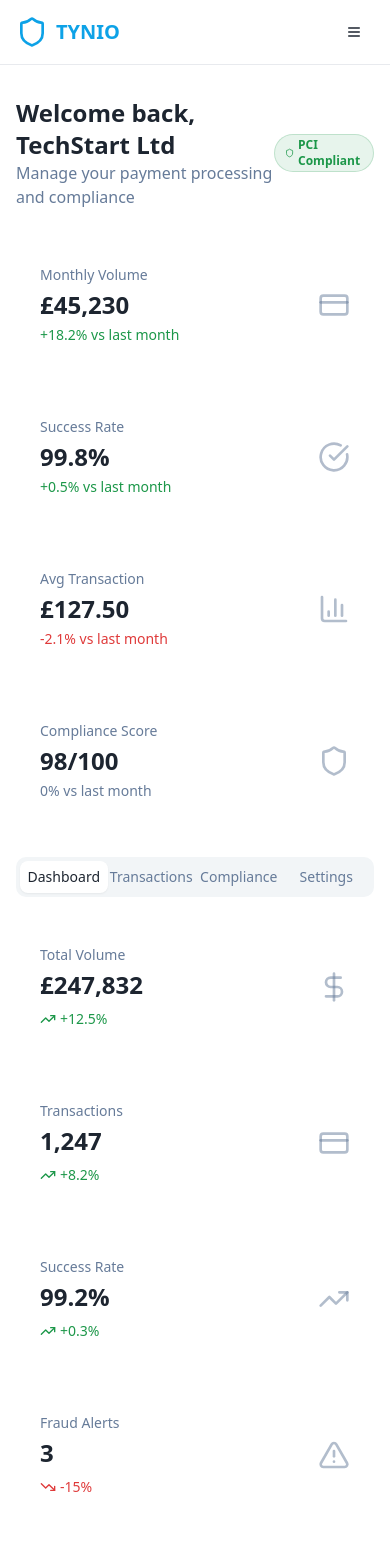
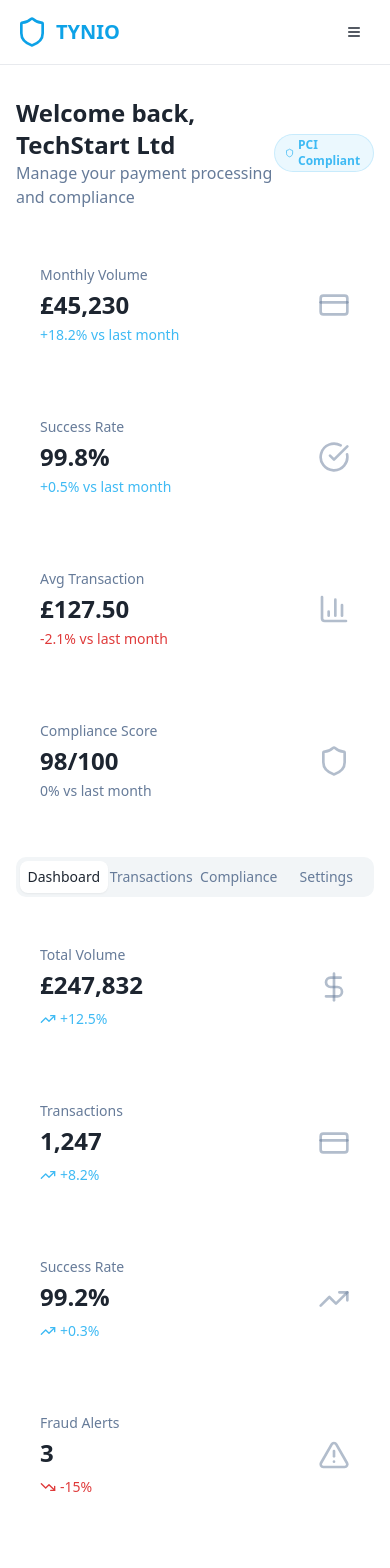
Before and after one commit to tjmskp/tynio-secure-pay-suite, a React (Vite) app: page /merchant in a window 390 px wide. Shown: the top 1568 px of the page. Built offline with nearby package versions, Linux system fonts and the light colour scheme.

Commit message:
Refactor UI colors and styles
Replace green text with light blue. Ensure all text and backgrounds are user-friendly, and implement Stripe-like animations and responsiveness.

```diff
--- a/src/components/home/HeroSection.tsx
+++ b/src/components/home/HeroSection.tsx
@@ -17,15 +17,15 @@ export function HeroSection() {
       <div className="container mx-auto px-4 py-20 relative">
         <div className="grid grid-cols-1 lg:grid-cols-2 gap-12 items-center">
           {/* Left Column - Content */}
-          <div className="space-y-8 animate-fade-in">
+          <div className="space-y-8 animate-fade-in stagger-children">{/* Added stagger effect */}
             <div className="inline-flex items-center space-x-2 bg-white/10 px-4 py-2 rounded-full text-sm font-medium backdrop-blur-sm">
-              <Shield className="h-4 w-4 text-success" />
+              <Shield className="h-4 w-4 text-primary" />
               <span>PCI DSS Level 1 Certified</span>
             </div>
 
             <h1 className="text-4xl md:text-6xl font-bold leading-tight">
               Secure Payment Processing
-              <span className="text-success"> for the UK</span>
+              <span className="text-primary"> for the UK</span>
             </h1>
 
             <p className="text-xl text-primary-foreground/80 leading-relaxed max-w-lg">
@@ -34,11 +34,11 @@ export function HeroSection() {
             </p>
 
             <div className="flex flex-col sm:flex-row gap-4">
-              <Button variant="hero" size="lg" className="group">
+              <Button variant="hero" size="lg" className="group animate-bounce-subtle">
                 Start Integration
-                <ArrowRight className="h-4 w-4 group-hover:translate-x-1 transition-transform" />
+                <ArrowRight className="h-4 w-4 group-hover:translate-x-1 transition-transform duration-300" />
               </Button>
-              <Button variant="outline" size="lg" className="bg-white/10 border-white/20 text-white hover:bg-white/20">
+              <Button variant="outline" size="lg" className="bg-white/10 border-white/20 text-white hover:bg-white/20 hover:border-white/40 transition-all duration-300">
                 View Documentation
               </Button>
             </div>
@@ -46,49 +46,49 @@ export function HeroSection() {
             {/* Trust Indicators */}
             <div className="flex items-center space-x-6 pt-4">
               <div className="flex items-center space-x-2">
-                <Shield className="h-5 w-5 text-success" />
+                <Shield className="h-5 w-5 text-primary" />
                 <span className="text-sm font-medium">Bank-Level Security</span>
               </div>
               <div className="flex items-center space-x-2">
-                <Zap className="h-5 w-5 text-success" />
+                <Zap className="h-5 w-5 text-primary" />
                 <span className="text-sm font-medium">Real-time Processing</span>
               </div>
               <div className="flex items-center space-x-2">
-                <Lock className="h-5 w-5 text-success" />
+                <Lock className="h-5 w-5 text-primary" />
                 <span className="text-sm font-medium">256-bit Encryption</span>
               </div>
             </div>
           </div>
 
           {/* Right Column - Stats Cards */}
-          <div className="space-y-6 animate-scale-in">
+          <div className="space-y-6 animate-slide-up">
             {stats.map((stat, index) => (
               <Card
                 key={stat.label}
-                className="p-6 bg-white/10 border-white/20 backdrop-blur-sm hover:bg-white/15 transition-all duration-300"
-                style={{ animationDelay: `${index * 100}ms` }}
+                className="p-6 bg-white/10 border-white/20 backdrop-blur-sm hover:bg-white/15 transition-all duration-300 hover:scale-105 hover:shadow-xl group"
+                style={{ animationDelay: `${index * 150}ms` }} // Increased delay for better stagger
               >
                 <div className="flex items-center justify-between">
                   <div>
                     <p className="text-3xl font-bold text-white">{stat.value}</p>
                     <p className="text-primary-foreground/70 mt-1">{stat.label}</p>
                   </div>
-                  <stat.icon className="h-8 w-8 text-success" />
+                  <stat.icon className="h-8 w-8 text-primary" />
                 </div>
               </Card>
             ))}
 
             {/* Live Transaction Indicator */}
-            <Card className="p-6 bg-success/20 border-success/30 backdrop-blur-sm">
+            <Card className="p-6 bg-primary/20 border-primary/30 backdrop-blur-sm">
               <div className="flex items-center space-x-3">
                 <div className="flex space-x-1">
-                  <div className="w-2 h-2 bg-success rounded-full animate-pulse"></div>
-                  <div className="w-2 h-2 bg-success rounded-full animate-pulse" style={{ animationDelay: '0.2s' }}></div>
-                  <div className="w-2 h-2 bg-success rounded-full animate-pulse" style={{ animationDelay: '0.4s' }}></div>
+                  <div className="w-2 h-2 bg-primary rounded-full animate-pulse"></div>
+                  <div className="w-2 h-2 bg-primary rounded-full animate-pulse" style={{ animationDelay: '0.2s' }}></div>
+                  <div className="w-2 h-2 bg-primary rounded-full animate-pulse" style={{ animationDelay: '0.4s' }}></div>
                 </div>
                 <div>
                   <p className="text-white font-semibold">Live Transactions</p>
-                  <p className="text-success/80 text-sm">Processing payments in real-time</p>
+                  <p className="text-primary/80 text-sm">Processing payments in real-time</p>
                 </div>
               </div>
             </Card>
--- a/src/components/ui/button.tsx
+++ b/src/components/ui/button.tsx
@@ -9,17 +9,17 @@ const buttonVariants = cva(
   {
     variants: {
       variant: {
-        default: "bg-primary text-primary-foreground hover:bg-primary-hover shadow-elegant hover:shadow-lg transform hover:scale-[1.02]",
+        default: "bg-primary text-primary-foreground hover:bg-primary-hover shadow-elegant hover:shadow-lg transform hover:scale-[1.02] transition-all duration-300",
         destructive:
-          "bg-destructive text-destructive-foreground hover:bg-destructive/90 shadow-elegant",
+          "bg-destructive text-destructive-foreground hover:bg-destructive/90 shadow-elegant transform hover:scale-[1.02] transition-all duration-300",
         outline:
-          "border border-input bg-background hover:bg-accent hover:text-accent-foreground hover:border-primary/20",
+          "border border-input bg-background hover:bg-accent hover:text-accent-foreground hover:border-primary/20 transition-all duration-200",
         secondary:
-          "bg-secondary text-secondary-foreground hover:bg-secondary/80 shadow-card",
-        ghost: "hover:bg-accent hover:text-accent-foreground",
-        link: "text-primary underline-offset-4 hover:underline",
-        success: "bg-success text-success-foreground hover:bg-success/90 shadow-elegant",
-        hero: "bg-gradient-primary text-primary-foreground hover:opacity-90 shadow-lg transform hover:scale-[1.02]",
+          "bg-secondary text-secondary-foreground hover:bg-secondary/80 shadow-card transition-all duration-200",
+        ghost: "hover:bg-accent hover:text-accent-foreground transition-all duration-200",
+        link: "text-primary underline-offset-4 hover:underline transition-all duration-200",
+        success: "bg-success text-success-foreground hover:bg-success/90 shadow-elegant transform hover:scale-[1.02] transition-all duration-300",
+        hero: "bg-gradient-primary text-primary-foreground hover:opacity-90 shadow-lg transform hover:scale-[1.02] transition-all duration-300",
       },
       size: {
         default: "h-10 px-4 py-2",
--- a/src/index.css
+++ b/src/index.css
@@ -27,10 +27,10 @@ All colors MUST be HSL.
     --muted: 210 25% 96%;
     --muted-foreground: 215 20% 50%;
 
-    --accent: 142 69% 35%;
+    --accent: 199 89% 60%;
     --accent-foreground: 0 0% 98%;
 
-    --success: 142 69% 35%;
+    --success: 199 89% 60%;
     --success-foreground: 0 0% 98%;
 
     --destructive: 0 72% 55%;
--- a/tailwind.config.ts
+++ b/tailwind.config.ts
@@ -126,6 +126,27 @@ export default {
 					'50%': {
 						opacity: '0.7'
 					}
+				},
+				'slide-up': {
+					'0%': {
+						opacity: '0',
+						transform: 'translateY(20px)'
+					},
+					'100%': {
+						opacity: '1',
+						transform: 'translateY(0)'
+					}
+				},
+				'bounce-subtle': {
+					'0%, 20%, 50%, 80%, 100%': {
+						transform: 'translateY(0)'
+					},
+					'40%': {
+						transform: 'translateY(-4px)'
+					},
+					'60%': {
+						transform: 'translateY(-2px)'
+					}
 				}
 			},
 			animation: {
@@ -133,7 +154,9 @@ export default {
 				'accordion-up': 'accordion-up 0.2s ease-out',
 				'fade-in': 'fade-in 0.3s ease-out',
 				'scale-in': 'scale-in 0.2s ease-out',
-				'pulse-subtle': 'pulse-subtle 2s ease-in-out infinite'
+				'pulse-subtle': 'pulse-subtle 2s ease-in-out infinite',
+				'slide-up': 'slide-up 0.3s ease-out',
+				'bounce-subtle': 'bounce-subtle 0.6s ease-out'
 			}
 		}
 	},
```
